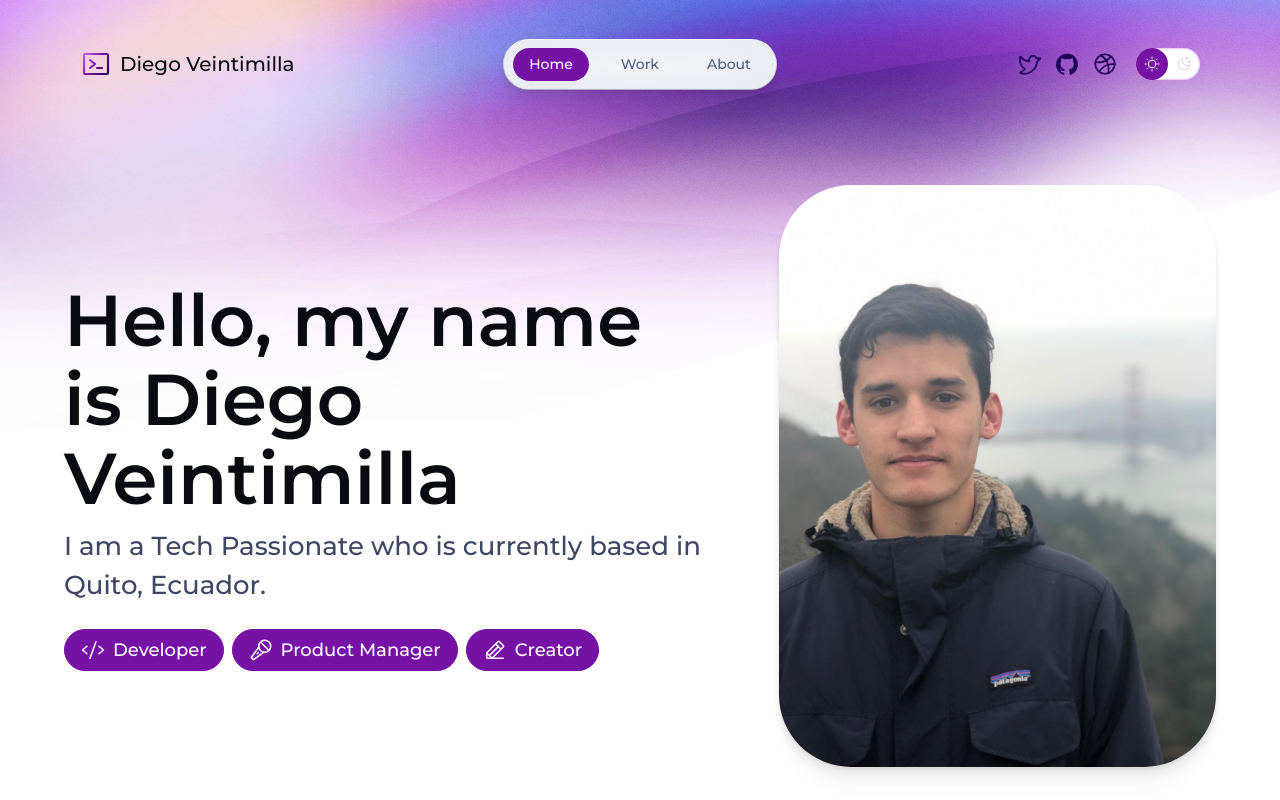
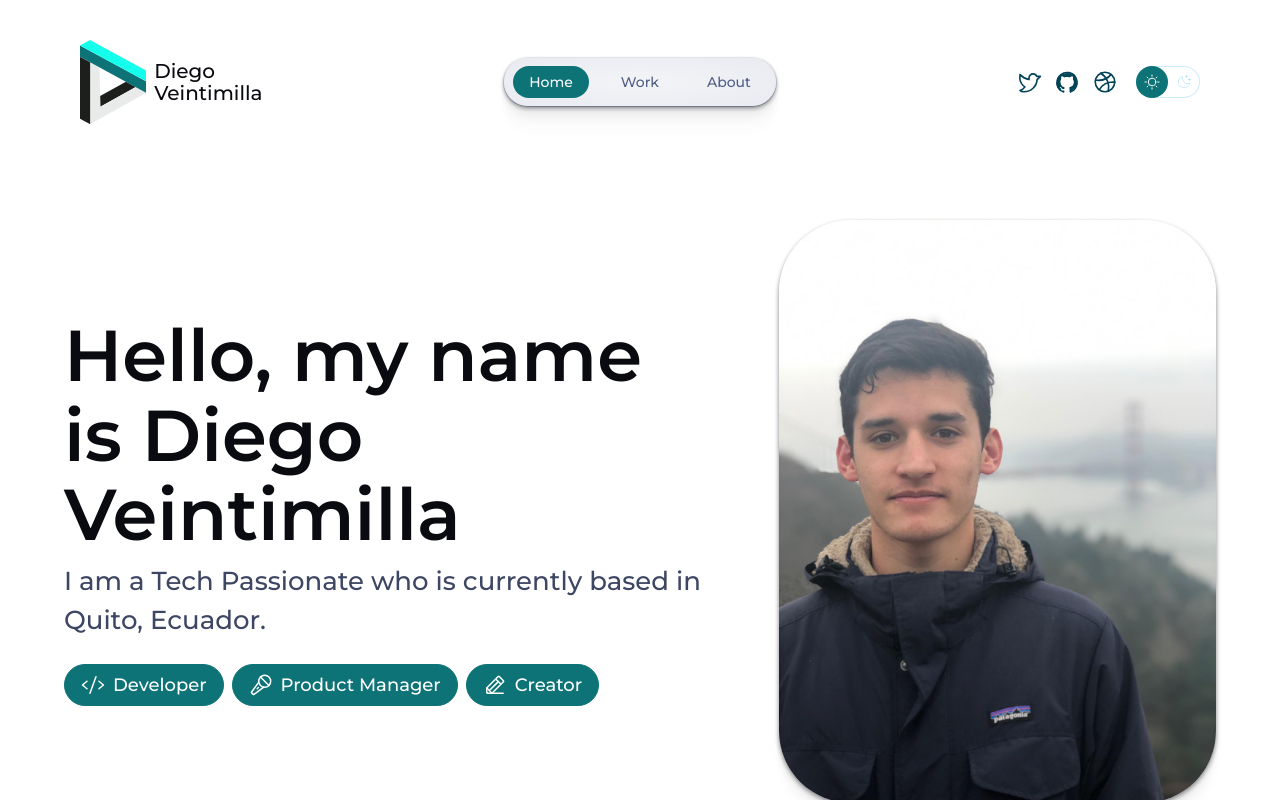
Before and after one commit to dmveintimilla/diego-portfolio, an Astro site: page / in a window 1280 px wide. Built offline with nearby package versions, Linux system fonts and the light colour scheme; Astro itself is replaced by a stand-in of ours.

Commit message:
change colors

```diff
--- a/src/components/Nav.astro
+++ b/src/components/Nav.astro
@@ -24,7 +24,34 @@
 <nav>
 	<div class="menu-header">
 		<a href="/" class="site-title">
-			<Icon icon="terminal-window" color="var(--accent-regular)" size="1.6em" gradient />
+			<svg id="Layer_2" data-name="Layer 2" xmlns="http://www.w3.org/2000/svg" viewBox="0 0 95.73 121.69">
+				<defs>
+				  <style>
+					.cls-1 {
+					  fill: #0d7377;
+					}
+
+					.cls-2 {
+					  fill: #1d1f1c;
+					}
+
+					.cls-3 {
+					  fill: #e9eaea;
+					}
+
+					.cls-4 {
+					  fill: #14ffec;
+					}
+				  </style>
+				</defs>
+				<g id="Layer_15" data-name="Layer 15">
+				  <polygon class="cls-2" points="29.33 96.46 80.63 68.04 66.45 60.31 29.06 81.04 29.33 96.46"/>
+				  <polygon class="cls-3" points="95.73 76.3 14.64 121.69 14.64 32.03 28.32 39.51 29.33 96.46 80.62 68.05 95.73 76.3"/>
+				  <polygon class="cls-2" points="0 24.04 14.64 32.03 14.64 121.69 .05 113.73 0 24.04"/>
+				  <polygon class="cls-1" points="95.73 76.3 95.73 59.72 0 7.97 0 24.04 95.73 76.3"/>
+				  <polygon class="cls-4" points="95.73 59.72 95.61 44.23 14.43 0 0 7.97 95.73 59.72"/>
+				</g>
+			  </svg>
 			 Diego Veintimilla
 		</a>
 		<menu-button>
--- a/src/pages/index.astro
+++ b/src/pages/index.astro
@@ -90,7 +90,7 @@
 				<div class="gallery">
 					<Grid variant="small">
 						{
-							['Bachelor Degree Computer Science Engineer', 'Bachelor Degree in Interactive Media', 'Minor in Web and App Development', 'Certification: Scrum Fundamentals', 'Course completed FORMULATION OF INNOVATION CHALLENGES'].map((brand) => (
+							['Bachelor Degree Computer Science Engineer', 'Bachelor Degree in Interactive Media', 'Minor in Web and App Development', 'Certification in Scrum Fundamentals', 'Course "Formulation of Innovation Challenges"'].map((brand) => (
 								<li class="mention-card">
 									<p>{brand}</p>
 								</li>
--- a/src/styles/global.css
+++ b/src/styles/global.css
@@ -16,10 +16,14 @@
 	--gray-999_40: hsla(var(--gray-999-basis), 0.4);
 	--gray-999: #ffffff;
 
-	--accent-light: #c561f6;
+	--accent-light: #14ffec;
+	--accent-regular: #0D7377;
+	--accent-dark: #004256;
+	--accent-overlay: hsla(199, 89%, 67%, 0.33);
+	/* --accent-light: #c561f6;
 	--accent-regular: #7611a6;
 	--accent-dark: #1c0056;
-	--accent-overlay: hsla(280, 89%, 67%, 0.33);
+	--accent-overlay: hsla(280, 89%, 67%, 0.33); */
 	--accent-subtle-overlay: var(--accent-overlay);
 	--accent-text-over: var(--gray-999);
 
@@ -38,7 +42,7 @@
 	);
 	--gradient-accent-orange: linear-gradient(
 		150deg,
-		#ca7879,
+		#788bca,
 		var(--accent-regular),
 		var(--accent-dark)
 	);
@@ -48,7 +52,7 @@
 	--shadow-sm: 0px 6px 3px rgba(9, 11, 17, 0.01), 0px 4px 2px rgba(9, 11, 17, 0.01),
 		0px 2px 2px rgba(9, 11, 17, 0.02), 0px 0px 1px rgba(9, 11, 17, 0.03);
 	--shadow-md: 0px 28px 11px rgba(9, 11, 17, 0.01), 0px 16px 10px rgba(9, 11, 17, 0.03),
-		0px 7px 7px rgba(9, 11, 17, 0.05), 0px 2px 4px rgba(9, 11, 17, 0.06);
+		0px 7px 7px rgba(9, 11, 17, 0.05), 0px 2px 4px rgba(9, 11, 17, 0.46);
 	--shadow-lg: 0px 62px 25px rgba(9, 11, 17, 0.01), 0px 35px 21px rgba(9, 11, 17, 0.05),
 		0px 16px 16px rgba(9, 11, 17, 0.1), 0px 4px 9px rgba(9, 11, 17, 0.12);
 
@@ -86,22 +90,26 @@
 	--gray-800: #283044;
 	--gray-900: #141925;
 	--gray-999-basis: 225, 31%, 5%;
-	--gray-999: #090b11;
+	--gray-999: #2D3035;
 
-	--accent-light: #1c0056;
+	--accent-light: #14ffec;
+	--accent-regular: #0D7377;
+	--accent-dark: #14ffec;
+	--accent-overlay: hsla(199, 89%, 67%, 0.33);
+	/* --accent-light: #1c0056;
 	--accent-regular: #7611a6;
 	--accent-dark: #c561f6;
-	--accent-overlay: hsla(280, 89%, 67%, 0.33);
-	--accent-subtle-overlay: hsla(281, 81%, 36%, 0.33);
+	--accent-overlay: hsla(280, 89%, 67%, 0.33); */
+	--accent-subtle-overlay: hsla(199, 81%, 36%, 0.33);
 	--accent-text-over: var(--gray-0);
 
 	--link-color: var(--accent-dark);
 
-	--gradient-stop-1: #4c11c6;
+	--gradient-stop-1: #11c6c6;
 	--gradient-subtle: linear-gradient(150deg, var(--gray-900) 19%, var(--gray-999) 81%);
 	--gradient-accent-orange: linear-gradient(
 		150deg,
-		#ca7879,
+		#788bca,
 		var(--accent-regular),
 		var(--accent-light)
 	);
```
Also changed, not shown: src/layouts/BaseLayout.astro (+6 -3 lines), public/favicon.svg, 1 other file.
